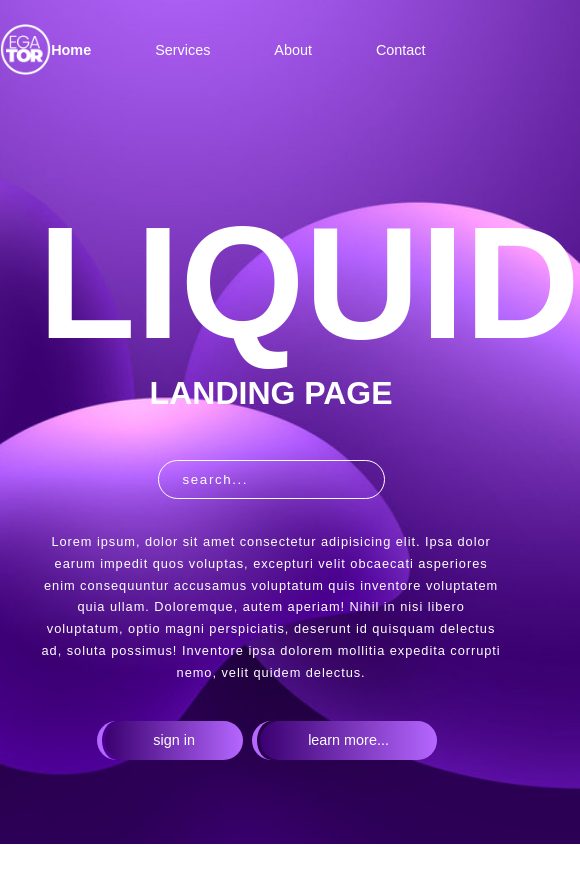
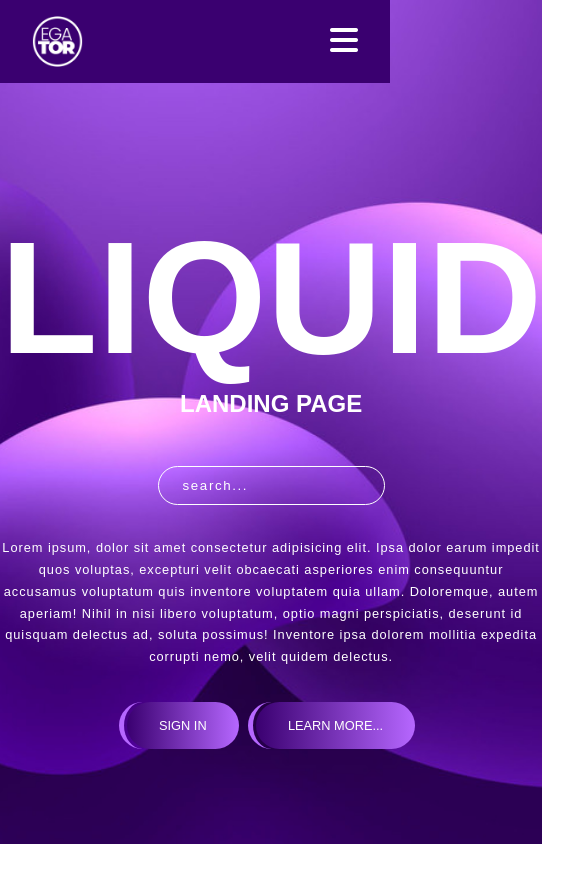
Before and after one commit to josecossi89/webResponsive, a plain HTML site: page index.html in a window 390 px wide. Shown: the whole page, 580 px wide, since content can reach past the window. Drawn offline with Linux system fonts and the light colour scheme.

Commit message:
corrections media queries

```diff
--- a/index.html
+++ b/index.html
@@ -5,7 +5,7 @@
   <meta charset="UTF-8">
   <meta http-equiv="X-UA-Compatible" content="IE=edge">
   <meta name="viewport" content="width=device-width, initial-scale=1.0">
-  <link rel="stylesheet" href="https://cdnjs.cloudflare.com/ajax/libs/font-awesome/5.13.0/css/all.min.css">
+  <link rel="stylesheet" href="https://cdnjs.cloudflare.com/ajax/libs/font-awesome/6.1.2/css/all.min.css">
   <link href="https://fonts.googleapis.com/css2?family=Montserrat&display=swap" rel="stylesheet">
   <title>Responsive Landing Page Using HTML and CSS</title>
   <link rel="stylesheet" href="/styles.css">
--- a/styles.css
+++ b/styles.css
@@ -13,16 +13,6 @@
   border: 0;
   text-decoration: none;
   list-style: none;
-}
-
-.container {
-  width: 86%;
-  margin: 0, auto;
-}
-
-a {
-  color: white;
-  font-size: 0.9rem;
 }
 
 body {
@@ -41,6 +31,8 @@ nav {
 }
 
 nav .container {
+  width: 86%;
+  margin: 0, auto;
   display: flex;
   align-items: center;
   justify-content: space-between;
@@ -52,7 +44,7 @@ nav .container img {
   width: 3.2rem;
 }
 
-nav .container input,
+nav .container #showNav,
 nav .container #toggleNav {
   display: none;
 }
@@ -63,10 +55,13 @@ nav .container ul {
 }
 
 a {
+  color: var(--color-light);
+  text-transform: uppercase;
+  font-size: 0.8rem;
   transition: all 300ms ease;
 }
 
-nav a:hover {
+a:hover {
   color: var(--color-tertiary);
 }
 
@@ -110,7 +105,7 @@ section .container input[type="search"] {
 
 section .container input[type="search"]::placeholder {
   color: var(--color-light);
-  letter-spacing: 00.1rem;
+  letter-spacing: 0.1rem;
 }
 
 section .container p {
@@ -158,11 +153,11 @@ section .container a:hover {
 }
 
 /*====== MEDIA QUERY SMALLER SCREENS ======*/
-@media screen and (max-width: 700) {
+@media screen and (max-width: 700px) {
   /* Navigation Bar */
   nav .container {
     width: 100%;
-    padding: 1rem 0;
+    padding: 1rem;
     background: var(--color-secondary);
   }
   nav img {
@@ -170,8 +165,16 @@ section .container a:hover {
   }
 
   /* SHOW NAVIGATION MENU ON CHECKED */
+
   nav .container #showNav:checked ~ ul {
     display: block;
+  }
+
+  nav .container ul {
+    display: none;
+    position: absolute;
+    top: 100%;
+    width: 100%;
   }
 
   nav .container #toggleNav {
@@ -187,14 +190,7 @@ section .container a:hover {
     color: var(--color-tertiary);
   }
 
-  nav .container ul {
-    display: none;
-    position: absolute;
-    top: 100%;
-    width: 100%;
-  }
-
-  nav .container li {
+  nav .container ul li {
     text-align: center;
     background: var(--color-primary);
     padding: 2rem 0;
```
